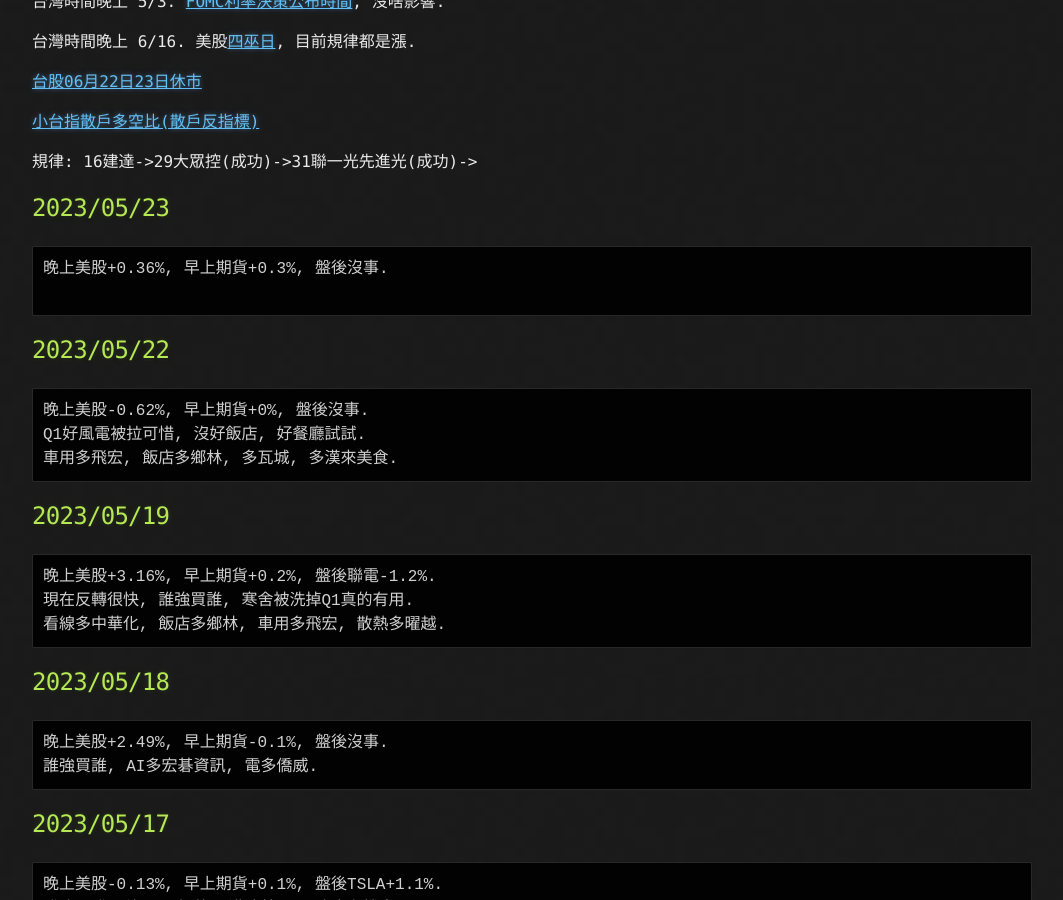
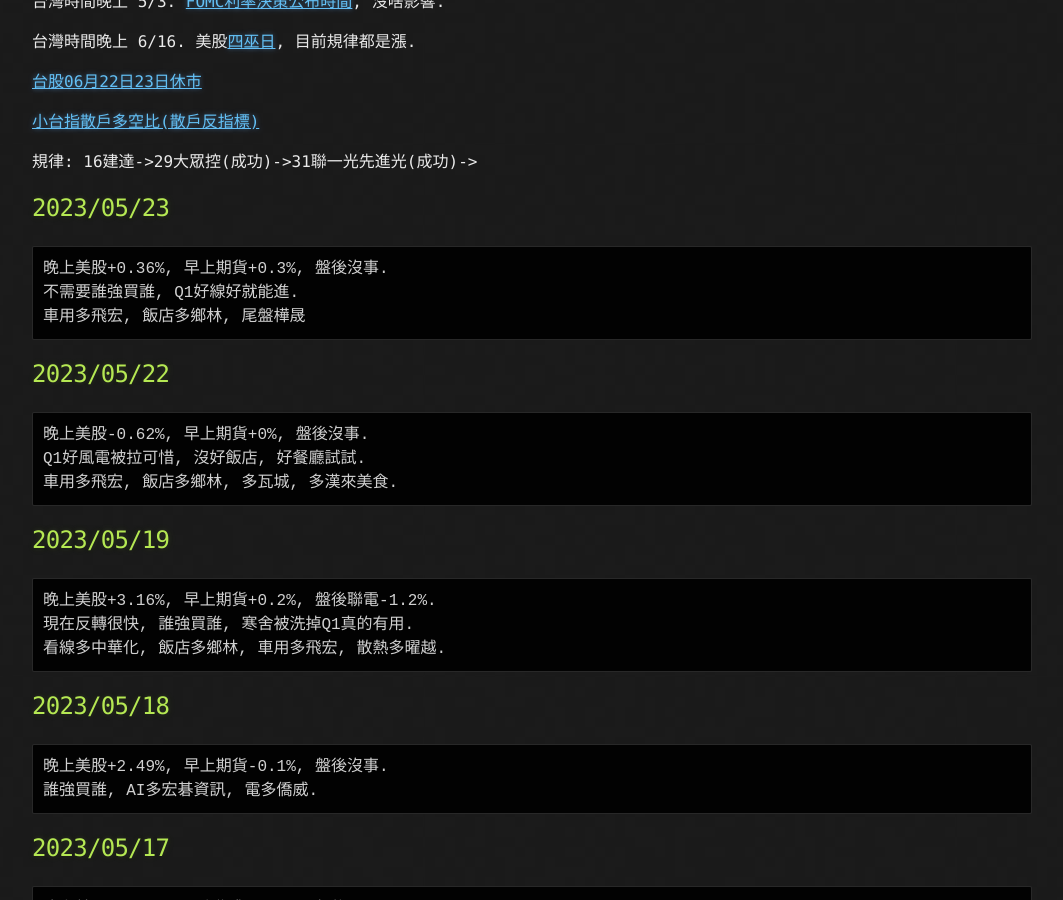
Before and after one commit to lepg5487/Stock_God, a Jekyll site: the page built from index.md, in a window 1280 px wide and 900 px high, scrolled down 388 px. Shown: the whole window, without its empty margins (108-1171 px from the left). Built offline with Jekyll 4.4.1, drawn with Linux system fonts in a browser that asks for light colours; our own code applies the rules of GitHub Pages for plain Markdown files.

Commit message:
Update index.md

````diff
--- a/index.md
+++ b/index.md
@@ -21,7 +21,8 @@ layout: testlayouts
 ## 2023/05/23
 ```
 晚上美股+0.36%, 早上期貨+0.3%, 盤後沒事.
-
+不需要誰強買誰, Q1好線好就能進.
+車用多飛宏, 飯店多鄉林, 尾盤樺晟
 ```
 
 ## 2023/05/22
````
